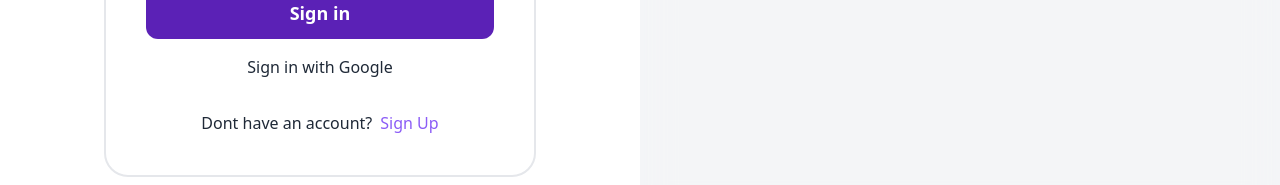
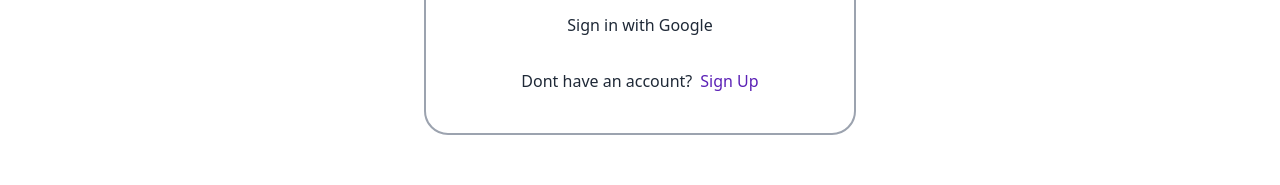
Before and after one commit to uzma981/HireUz, a React (Vite) app: page /login in a window 1280 px wide. Shown: the part 645-830 px from the top of the page. Built offline with nearby package versions, Linux system fonts and the light colour scheme; no server answers; what @shrutibalasa/tailwind-grid-auto-fit would draw is missing.

Commit message:
login page changes

```diff
--- a/src/components/Login.jsx
+++ b/src/components/Login.jsx
@@ -3,14 +3,14 @@ import LoginForm from '../inc/LoginForm';
 
 export default function Login() {
   return (
-    <div className="flex w-full ">
-      <div className="w-full flex items-center justify-center lg:w-1/2 mt-20 ">
+    <div className="flex w-full my-2 md:my-10">
+      <div className="w-full flex items-center justify-center mt-10 ">
         <LoginForm />
       </div>
-      <div className="h-screen hidden relative lg:flex w-1/2 items-center justify-center bg-gray-100">
+      {/* <div className="h-screen hidden relative lg:flex w-1/2 items-center justify-center bg-gray-100">
         <div className="w-60 h-60 bg-gradient-to-tr from-violet-500 to-pink-500 rounded-full animate-spin"></div>
         <div className="w-full h-1/2 absolute bottom-0 bg-white/10 backdrop-blur-lg"></div>
-      </div>
+      </div> */}
     </div>
   );
 }
--- a/src/inc/LoginForm.jsx
+++ b/src/inc/LoginForm.jsx
@@ -22,7 +22,7 @@ export default function LoginForm() {
       });
   };
   return (
-    <div className="bg-white border-2 border-gray-200 px-10 py-10  rounded-3xl">
+    <div className="bg-white md:border-2 md:border-gray-400 px-10 py-10  rounded-3xl">
       <h1 className="text-5xl font-semibold text-center">Login</h1>
       <p className="text-center font-medium text-lg text-gray-500 mt-4">
         Please enter your details.
@@ -78,7 +78,7 @@ export default function LoginForm() {
           </button> */}
             <Link
               to="/signup"
-              className="text-violet-500 text-medium text-base ml-2"
+              className="text-violet-800 text-medium text-base ml-2"
             >
               Sign Up
             </Link>
```
